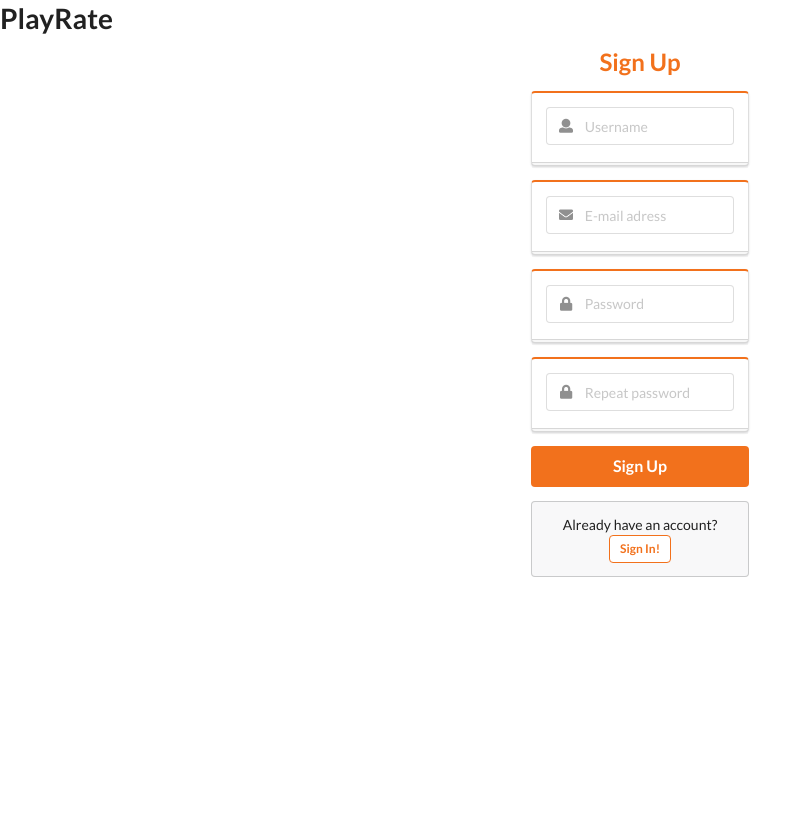
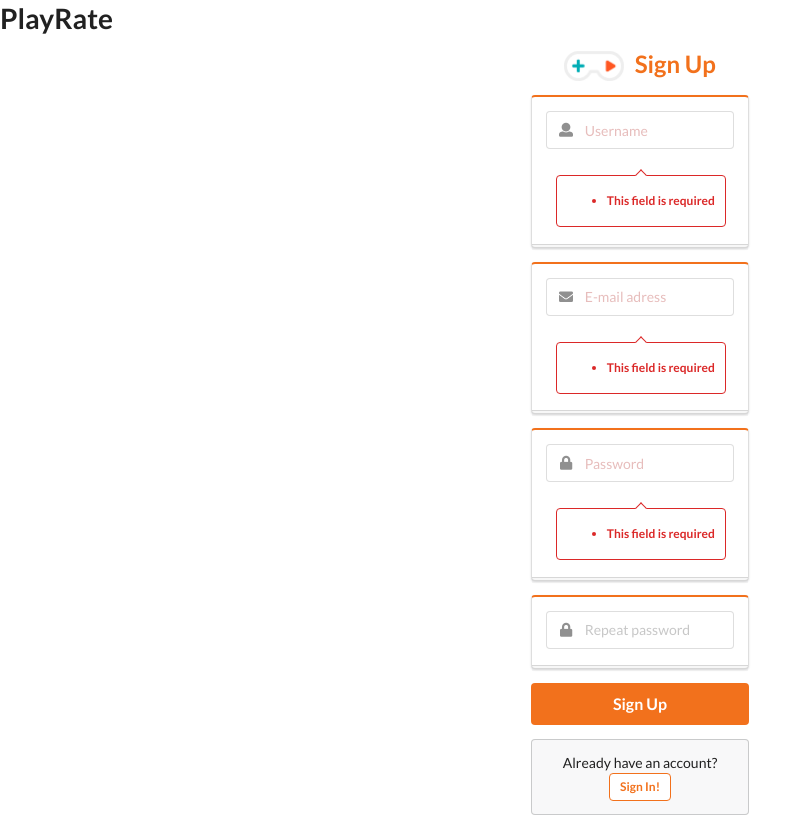
Before and after one commit to stenjo1/PlayRate, an Angular app in the folder client/: page / in a window 1280 px wide. Both pictures are taken after a click on the link "Sign Up!". Shown: the whole page, without its empty margins (0-810 px from the left). Before the commit the page ends 800 px from the top, so only its background shows below. Built offline with nearby package versions, Linux system fonts and the light colour scheme.

Commit message:
Implemented reactive forms on sign-up/in page
-> Imported forms module in app.module
-> Reactive segments are missing custom validators
-> Added new directory for validators and few empty validators
-> Logo picture is added to asset directory

```diff
--- a/client/src/app/components/sign-up-in/sign-up-in.component.html
+++ b/client/src/app/components/sign-up-in/sign-up-in.component.html
@@ -1,36 +1,64 @@
 <div class = "ui middle aligned center aligned grid">
     <div class = "three wide column">
         <h2 class = "ui orange image header">
-            <!Add a small logo here>
+            <img class="ui image" src="../../../assets/logo.png">
             <div class="content" *ngIf="displayLogin">Sign In</div>
             <div class="content" *ngIf="!displayLogin">Sign Up</div>
         </h2>
-        <form class = "ui large form">
+        <form class = "ui large form" [formGroup]="signForm" (ngSubmit)="onSignUpSubmit()">
 
-            <div class="ui orange stacked segment" *ngIf="!displayLogin">
+            <!------------------------------------>
+            <div class="ui orange stacked segment" *ngIf="!displayLogin" [ngClass]="{error: usernameHasErrors}">
                 <div class="field">
                     <div class="ui left icon input">
                         <i class="user icon"></i>
-                        <input type="text" name="Username" placeholder="Username">
+                        <input type="text" formControlName="username" placeholder="Username">
                     </div>
                 </div>
+
+
+                <div class = "ui pointing red basic label" *ngIf="usernameHasErrors()">
+                    <ul>
+                        <li *ngFor = "let errorMessage of nameErrors()">{{ errorMessage }}</li>
+                    </ul>
+                </div>
             </div>
-            <div class="ui orange stacked segment">
+             <!------------------------------------>
+
+            <div class="ui orange stacked segment" [ngClass]="{error: emailHasErrors}">
                 <div class="field">
                     <div class="ui left icon input">
                         <i class="envelope icon"></i>
-                        <input type="text" name="email" placeholder="E-mail adress">
+                        <input type="text" formControlName="email" placeholder="E-mail adress">
                     </div>
                 </div>
+
+                <div class = "ui pointing red basic label" *ngIf="emailHasErrors()">
+                    <ul>
+                        <li *ngFor = "let errorMessage of nameErrors()">{{ errorMessage }}</li>
+                    </ul>
+                </div>
             </div>
-            <div class="ui orange stacked segment">
+            <!------------------------------------>
+
+
+            <div class="ui orange stacked segment" [ngClass]="{error: emailHasErrors}">
                 <div class="field">
                     <div class="ui left icon input">
                         <i class="lock icon"></i>
-                        <input type="text" name="password" placeholder="Password">
+                        <input type="text" formControlName="password" placeholder="Password">
                     </div>
                 </div>
+
+                <div class = "ui pointing red basic label" *ngIf="emailHasErrors()">
+                    <ul>
+                        <li *ngFor = "let errorMessage of nameErrors()">{{ errorMessage }}</li>
+                    </ul>
+                </div>
             </div>
+            <!------------------------------------>
+
+
             <div class="ui orange stacked segment" *ngIf="!displayLogin">
                 <div class="field">
                     <div class="ui left icon input">
@@ -40,8 +68,8 @@
                 </div>
             </div>
 
-            <div class="ui fluid large orange submit button" *ngIf="displayLogin">Sign In </div>
-            <div class="ui fluid large orange submit button" *ngIf="!displayLogin">Sign Up</div>
+            <button class="ui fluid large orange submit button" *ngIf="displayLogin"  type="submit">Sign In</button>
+            <button class="ui fluid large orange submit button" *ngIf="!displayLogin" type="submit">Sign Up</button>
 
             <div clas="ui error message"></div>
         </form>
--- a/client/src/app/components/sign-up-in/sign-up-in.component.ts
+++ b/client/src/app/components/sign-up-in/sign-up-in.component.ts
@@ -1,4 +1,5 @@
-import { Component } from '@angular/core';
+import { Component, OnInit } from '@angular/core';
+import { FormBuilder, FormGroup, ValidationErrors, Validators } from '@angular/forms';
 import { User } from 'src/app/models/user.model';
 
 @Component({
@@ -6,13 +7,23 @@ import { User } from 'src/app/models/user.model';
   templateUrl: './sign-up-in.component.html',
   styleUrls: ['./sign-up-in.component.css']
 })
-export class SignUpInComponent {
+export class SignUpInComponent{
 
   user: User;
   displayLogin: boolean = true;
+  signForm: FormGroup;
 
-  constructor(){
+  constructor(private formBuilder: FormBuilder){
     this.user = new User("","","");
+
+    this.signForm = this.formBuilder.group({
+        username: ['',[Validators.required]],
+        email: ['',[Validators.required]],
+        password: ['',[Validators.required]],
+        passwordRe: ['',[Validators.required]]
+
+    });
+
   }
 
   onSignUp(){
@@ -23,4 +34,59 @@ export class SignUpInComponent {
     this.displayLogin = false;
   }
 
+  usernameHasErrors(): boolean{
+
+    const errors: ValidationErrors | null | undefined = this.signForm.get('username')?.errors;
+
+    return errors !== null;
+  }
+
+  emailHasErrors(): boolean{
+    const errors: ValidationErrors | null | undefined = this.signForm.get('email')?.errors;
+
+    return errors !== null;
+  }
+
+  passwordHasErrors(): boolean{
+    const errors: ValidationErrors | null | undefined = this.signForm.get('password')?.errors;
+
+    return errors !== null;
+  }
+
+  passwordReHasErrors(): boolean{
+    const errors: ValidationErrors | null | undefined = this.signForm.get('passwordRe')?.errors;
+
+    return errors !== null;
+  }
+
+  nameErrors(): string[] {
+
+    const errors: ValidationErrors | null | undefined = this.signForm.get('username')?.errors;
+
+    if (errors == null) {
+      return [];
+    }
+
+    const errorMsgs: string[] = [];
+
+    if (errors['required']) {
+      errorMsgs.push('This field is required');
+    }
+
+    if (errors['minlength']) {
+      errorMsgs.push("Username min length is 10");
+    }
+
+    return errorMsgs;
+  }
+
+  onSignUpSubmit() {
+    if(this.signForm.invalid){
+      window.alert("Some fields do not have valid values")
+      return;
+    }
+
+    return;
+  }
+
 }
```
Also changed, not shown: client/src/app/app.module.ts (+6 -2 lines), client/src/app/validators/user-email-validator.ts (added), client/src/app/validators/user-password-validator.ts (added), client/src/assets/logo.png (added).
